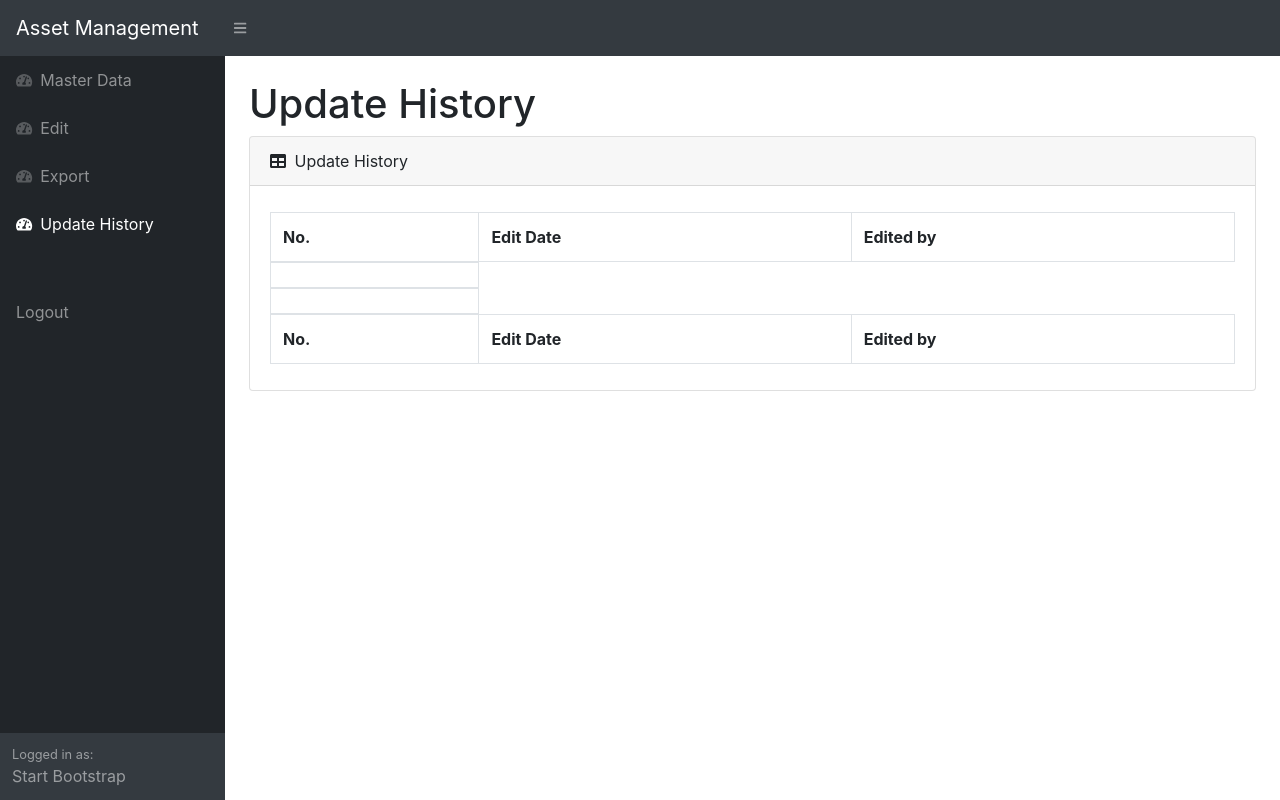
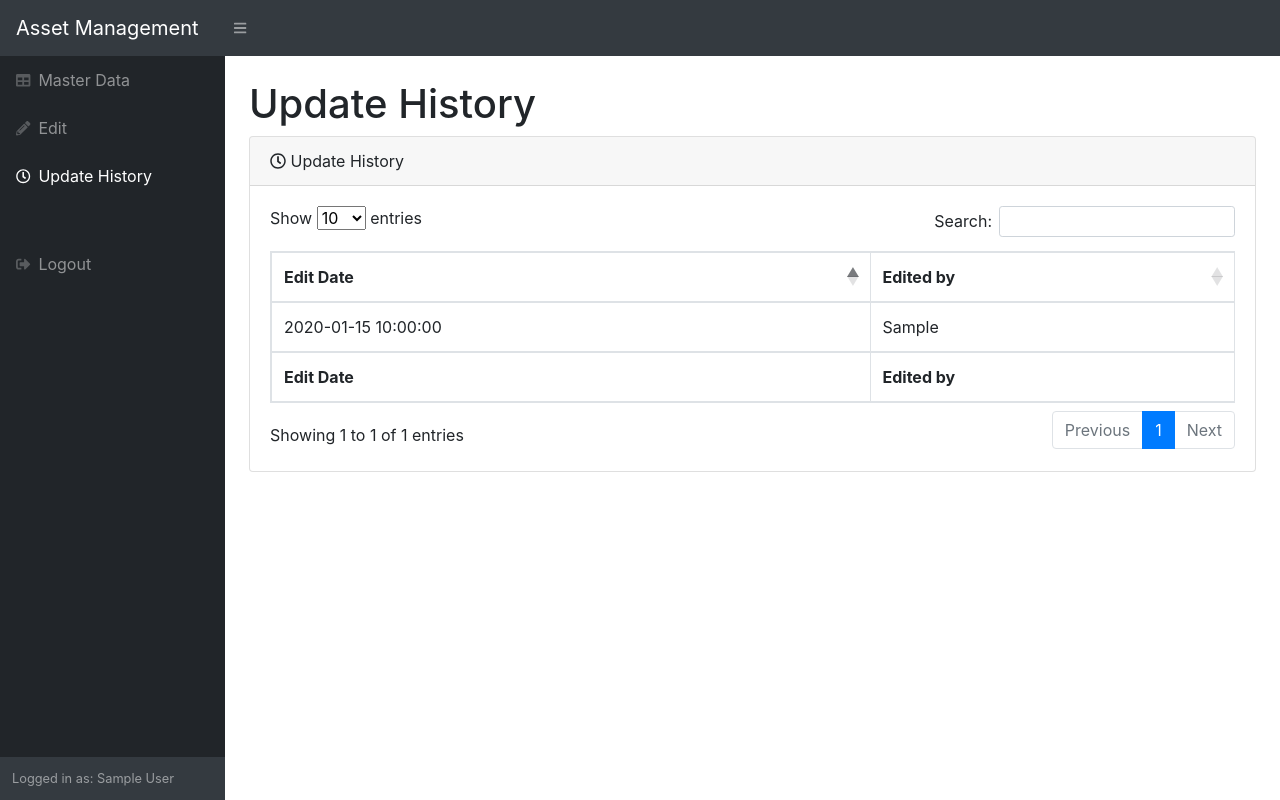
Before and after one commit to FabienClarke/asset_management, a PHP site: page /history.php in a window 1280 px wide. Run offline with PHP 8.4, Linux system fonts and the light colour scheme; the visitor is signed in with stand-in values (Sample User, id 1); tables that the repository leaves empty or names only in its code hold one stand-in row (values such as "Sample post"); lists and menus that the app fills with data are empty; some libraries are stand-ins or nearby versions.

Commit message:
Update history.php

```diff
--- a/history.php
+++ b/history.php
@@ -1,6 +1,7 @@
 <?php
 require 'function.php';
 require 'cek.php';
+
 ?>
 
 <!DOCTYPE html>
@@ -12,7 +13,7 @@ require 'cek.php';
     <meta name="viewport" content="width=device-width, initial-scale=1, shrink-to-fit=no" />
     <meta name="description" content="" />
     <meta name="author" content="" />
-    <title>Export</title>
+    <title>Update History</title>
     <link href="css/styles.css" rel="stylesheet" />
     <link href="https://cdn.datatables.net/1.10.20/css/dataTables.bootstrap4.min.css" rel="stylesheet" crossorigin="anonymous" />
     <script src="https://cdnjs.cloudflare.com/ajax/libs/font-awesome/5.15.1/js/all.min.js" crossorigin="anonymous"></script>
@@ -29,30 +30,41 @@ require 'cek.php';
                 <div class="sb-sidenav-menu">
                     <div class="nav">
                         <a class="nav-link" href="index.php">
-                            <div class="sb-nav-link-icon"><i class="fas fa-tachometer-alt"></i></div>
+                            <div class="sb-nav-link-icon"><i class="fas fa-table"></i></div>
                             Master Data
                         </a>
                         <a class="nav-link" href="edit.php">
-                            <div class="sb-nav-link-icon"><i class="fas fa-tachometer-alt"></i></div>
+                            <div class="sb-nav-link-icon"><i class="fas fa-pencil-alt"></i></div>
                             Edit
                         </a>
-                        <a class="nav-link" href="export.php">
-                            <div class="sb-nav-link-icon"><i class="fas fa-tachometer-alt"></i></div>
-                            Export
-                        </a>
                         <a class="nav-link" href="history.php">
-                            <div class="sb-nav-link-icon"><i class="fas fa-tachometer-alt"></i></div>
+                            <div class="sb-nav-link-icon"><i class="far fa-clock"></i></div>
                             Update History
                         </a>
                         <div class="sb-sidenav-menu-heading"></div>
                         <a class="nav-link" href="logout.php">
+                            <div class="sb-nav-link-icon"><i class="fas fa-sign-out-alt"></i></div>
                             Logout
                         </a>
                     </div>
                 </div>
                 <div class="sb-sidenav-footer">
-                    <div class="small">Logged in as:</div>
-                    Start Bootstrap
+                    <div class="small">Logged in as:
+                        <?php
+                        $email = $_SESSION['email'];
+
+                        $query = "SELECT first_name, last_name FROM users WHERE email = '$email'";
+                        $result = mysqli_query($conn, $query);
+
+                        if ($result && mysqli_num_rows($result) > 0) {
+                            $row = mysqli_fetch_assoc($result);
+                            $full_name = $row['first_name'] . ' ' . $row['last_name'];
+                            echo $full_name;
+                        } else {
+                            echo 'User Not Found';
+                        }
+                        ?>
+                    </div>
                 </div>
             </nav>
         </div>
@@ -62,7 +74,7 @@ require 'cek.php';
                     <h1 class="mt-4">Update History</h1>
                     <div class="card mb-4">
                         <div class="card-header">
-                            <i class="fas fa-table mr-1"></i>
+                            <i class="far fa-clock"></i>
                             Update History
                         </div>
                         <div class="card-body">
@@ -70,32 +82,31 @@ require 'cek.php';
                                 <table class="table table-bordered" id="dataTable" width="100%" cellspacing="0">
                                     <thead>
                                         <tr>
-                                            <th>No.</th>
                                             <th>Edit Date</th>
                                             <th>Edited by</th>
                                         </tr>
                                     </thead>
                                     <tfoot>
                                         <tr>
-                                            <th>No.</th>
                                             <th>Edit Date</th>
                                             <th>Edited by</th>
                                         </tr>
                                     </tfoot>
                                     <tbody>
                                         <?php
-                                        $ambildatatgldanuser = mysqli_query($conn, "select * from history");
-                                        $i = 1;
+                                        $ambildatatgldanuser = mysqli_query($conn, "SELECT * FROM history");
                                         while ($data = mysqli_fetch_array($ambildatatgldanuser)) {
                                             $edit_date = $data['edit_date'];
+                                            $editor = $data['editor'];
+
+                                        ?>
+                                            <tr>
+                                                <td><?= $edit_date; ?></td>
+                                                <td><?= $editor ?></td>
+                                            </tr>
+                                        <?php
                                         }
                                         ?>
-                                        <tr>
-                                            <td></td>
-                                        </tr>
-                                        <tr>
-                                            <td></td>
-                                        </tr>
                                     </tbody>
                                 </table>
                             </div>
```
